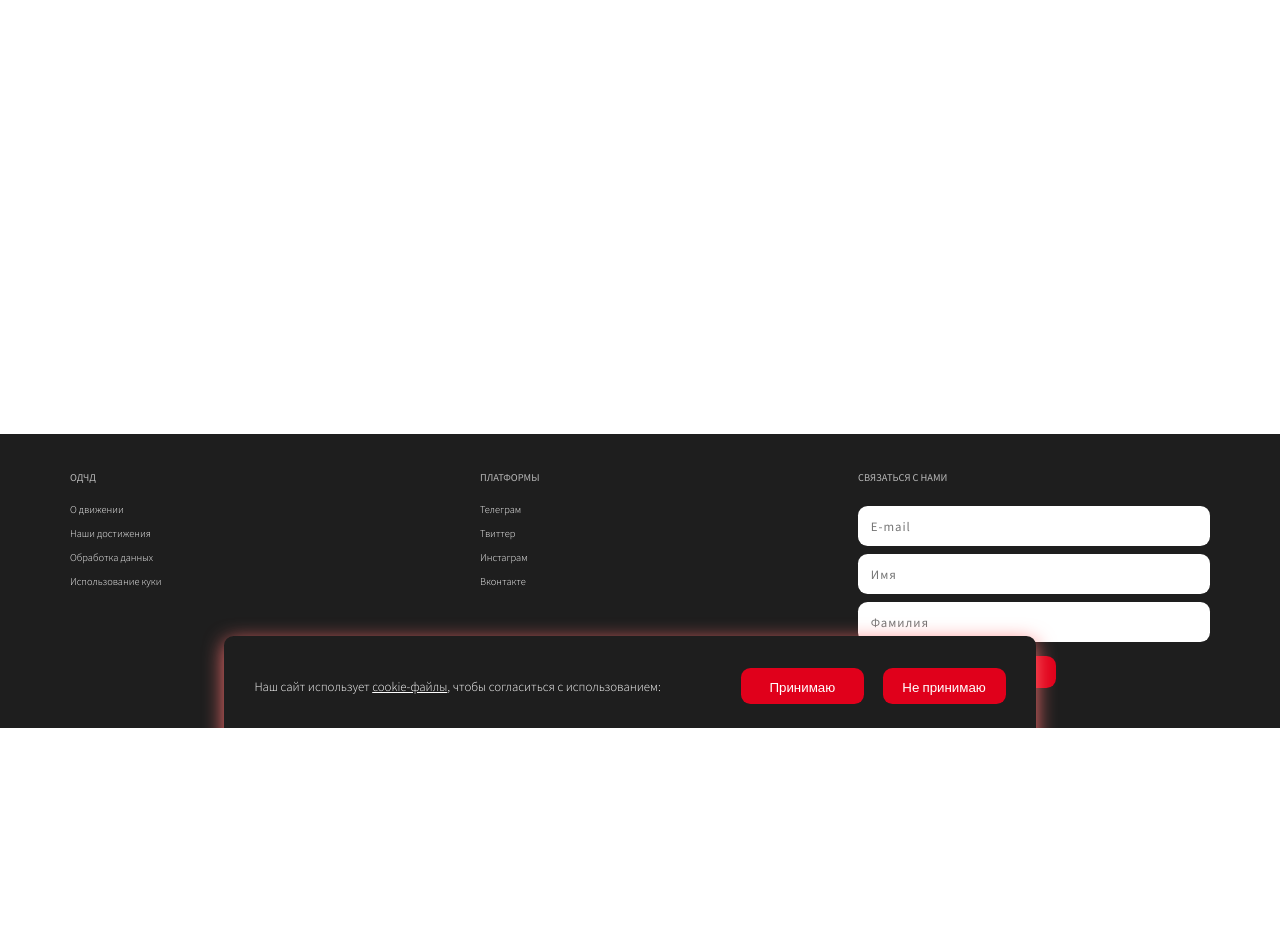
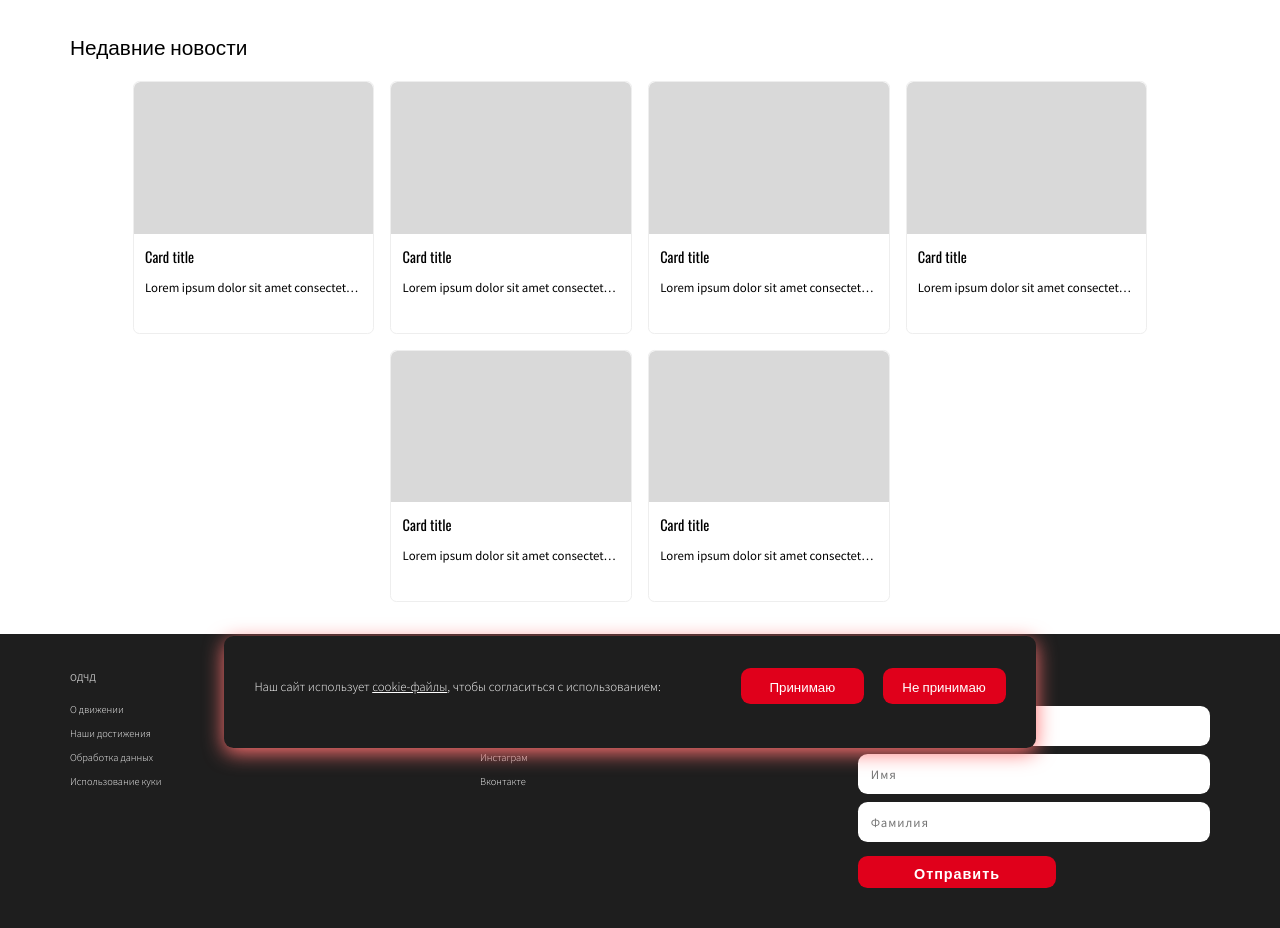
Before and after one commit to iamlorddop/odchd, a PHP site: page / in a window 1280 px wide. Shown: the part 72-1000 px from the top of the page. Before the commit the page ends 800 px from the top, so only its background shows below. Run offline with PHP 8.4, Linux system fonts and the light colour scheme.

Commit message:
add gitignore, cards

```diff
--- a/css/style.css
+++ b/css/style.css
@@ -322,6 +322,61 @@ body {
   padding: 2.5rem 1.25rem;
 }
 
+.row__card {
+  display: flex;
+  justify-content: center;
+  flex-wrap: wrap;
+  -moz-column-gap: 1.25rem;
+       column-gap: 1.25rem;
+  row-gap: 1.25rem;
+}
+
+.card {
+  position: relative;
+  display: block;
+  width: 18.875rem;
+  max-height: 27.5rem;
+  background: #fff;
+  border: 1px solid #eee;
+  border-radius: 0.5rem;
+  overflow: hidden;
+  transition: all 0.3s ease 0s;
+}
+.card:hover {
+  box-shadow: 0px 0px 6px 0px rgb(219, 219, 219);
+}
+
+.card__body {
+  padding: 0.875rem 0.875rem 1.25rem 0.875rem;
+  display: grid;
+  grid-template: 2.5rem 3.125rem/auto;
+}
+
+.card__title {
+  font-family: "Oswald", sans-serif;
+  font-size: 1.125rem;
+}
+
+.card__text {
+  margin-bottom: 1.25rem;
+  white-space: nowrap;
+  text-overflow: ellipsis;
+  overflow: hidden;
+}
+
+.card__img-top {
+  width: 100%;
+  border-radius: 0.5rem 0.5rem 0 0;
+}
+
+.btn {
+  position: absolute;
+  top: 0;
+  left: 0;
+  width: 100%;
+  height: 100%;
+}
+
 .footer {
   padding: 2.8125rem 0rem 3.125rem 0rem;
   font-family: "Source Sans Pro", sans-serif;
--- a/index.php
+++ b/index.php
@@ -43,6 +43,67 @@
 			</header>
 
 			<main class="main">
+				<section class='main__doc'>
+					<div class="container">
+						<h1 class="title">Недавние новости</h1>
+						<br>
+						<div class="row__card">
+							<arcticle class="card">
+								<img src="./img/01.png" class="card__img-top" alt='#'>
+								<div class="card__body">
+									<h4 class="card__title">Card title</h4>
+									<p class="card__text">Lorem ipsum dolor sit amet consectetur adipisicing.</p>
+								</div>
+								<a href="" class="btn btn__ptimary"></a>
+							</arcticle>
+
+							<arcticle class="card">
+								<img src="./img/01.png" class="card__img-top" alt='#'>
+								<div class="card__body">
+									<h4 class="card__title">Card title</h4>
+									<p class="card__text">Lorem ipsum dolor sit amet consectetur adipisicing.</p>
+								</div>
+								<a href="" class="btn btn__ptimary"></a>
+							</arcticle>
+
+							<arcticle class="card">
+								<img src="./img/01.png" class="card__img-top" alt='#'>
+								<div class="card__body">
+									<h4 class="card__title">Card title</h4>
+									<p class="card__text">Lorem ipsum dolor sit amet consectetur adipisicing.</p>
+								</div>
+								<a href="" class="btn btn__ptimary"></a>
+							</arcticle>
+
+							<arcticle class="card">
+								<img src="./img/01.png" class="card__img-top" alt='#'>
+								<div class="card__body">
+									<h4 class="card__title">Card title</h4>
+									<p class="card__text">Lorem ipsum dolor sit amet consectetur adipisicing.</p>
+								</div>
+								<a href="" class="btn btn__ptimary"></a>
+							</arcticle>
+
+							<arcticle class="card">
+								<img src="./img/01.png" class="card__img-top" alt='#'>
+								<div class="card__body">
+									<h4 class="card__title">Card title</h4>
+									<p class="card__text">Lorem ipsum dolor sit amet consectetur adipisicing.</p>
+								</div>
+								<a href="" class="btn btn__ptimary"></a>
+							</arcticle>
+
+							<arcticle class="card">
+								<img src="./img/01.png" class="card__img-top" alt='#'>
+								<div class="card__body">
+									<h4 class="card__title">Card title</h4>
+									<p class="card__text">Lorem ipsum dolor sit amet consectetur adipisicing.</p>
+								</div>
+								<a href="" class="btn btn__ptimary"></a>
+							</arcticle>
+						</div>
+					</div>
+				</section>
 			</main>
 
 		</div>
--- a/sass/style.sass
+++ b/sass/style.sass
@@ -192,6 +192,52 @@ body
 .main__doc
 	padding: rem(40) rem(20)
 
+.row__card
+	display: flex
+	justify-content: center
+	flex-wrap: wrap
+	column-gap: rem(20)
+	row-gap: rem(20)
+
+.card
+	position: relative
+	display: block
+	width: rem(302)
+	max-height: rem(440)
+	background: #fff
+	border: 1px solid #eee
+	border-radius: rem(8)
+	overflow: hidden
+	transition: all 0.3s ease 0s
+	&:hover
+		box-shadow: 0px 0px 6px 0px rgb(219, 219, 219)
+
+.card__body
+	padding: rem(14) rem(14) rem(20) rem(14)
+	display: grid
+	grid-template: rem(40) rem(50) / auto
+
+.card__title
+	font-family: $tt
+	font-size: rem(18)
+
+.card__text
+	margin-bottom: rem(20)
+	white-space: nowrap
+	text-overflow: ellipsis
+	overflow: hidden
+
+.card__img-top
+	width: 100%
+	border-radius: rem(8) rem(8) 0 0
+
+.btn
+	position: absolute
+	top: 0
+	left: 0
+	width: 100%
+	height: 100%
+
 //footer
 
 .footer
```
Also changed, not shown: img/01.png (added), 2 other files.
